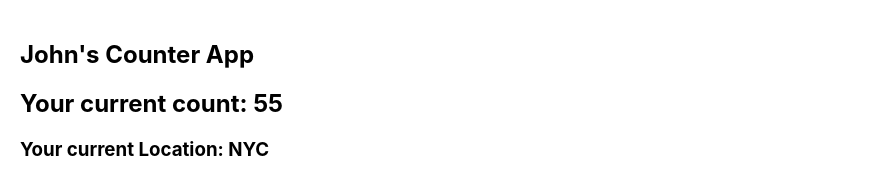
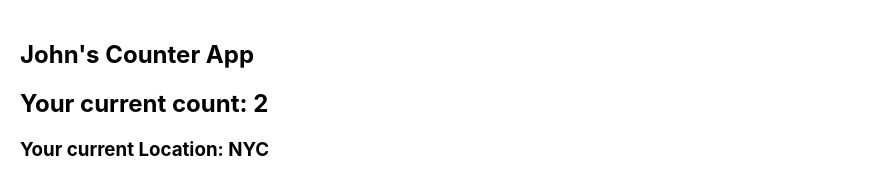
Before and after one commit to React-Fundamentals/starter-react-state, a React (Create React App) app: page / in a window 1280 px wide. Shown: the top 179 px of the page, without its empty margins (0-874 px from the left). Built offline with nearby package versions, Linux system fonts and the light colour scheme.

Commit message:
add demo code

```diff
--- a/src/components/counter/Counter.js
+++ b/src/components/counter/Counter.js
@@ -3,7 +3,7 @@ import styles from "./Counter.module.css";
 
 export default function Counter({
   initialPerson = { name: "John", location: "NYC" },
-  initialCount = 55,
+  initialCount = 2,
 }) {
   const [count, setCount] = useState(initialCount);
 
@@ -13,13 +13,17 @@ export default function Counter({
   const [person, setPerson] = useState({ ...initialPerson });
 
   function handleIncrement() {
-    setCount((previousCount) => previousCount + 1);
-    // setCount((previousCount) => previousCount + 1);
-    // setCount((previousCount) => previousCount + 1);
+    if (count < 20) {
+      setCount((previousCount) => previousCount + 1);
+      // setCount((previousCount) => previousCount + 1);
+      // setCount((previousCount) => previousCount + 1);
+    }
   }
 
   function handleDecrement() {
-    setCount((previousCount) => previousCount - 1);
+    if (count > 5) {
+      setCount((previousCount) => previousCount - 1);
+    }
   }
 
   function handleToggle() {
@@ -30,10 +34,14 @@ export default function Counter({
     );
   }
 
+  // Rendering logic
+  console.log("rendering");
+  const counterClass = count > 10 ? styles.red : null;
+
   return (
     <section className={styles.container}>
       <h1>{person.name}'s Counter App</h1>
-      <h2>Your current count: {count}</h2>
+      <h2 className={counterClass}>Your current count: {count}</h2>
       <h3>Your current Location: {person.location}</h3>
 
       <p>
```
